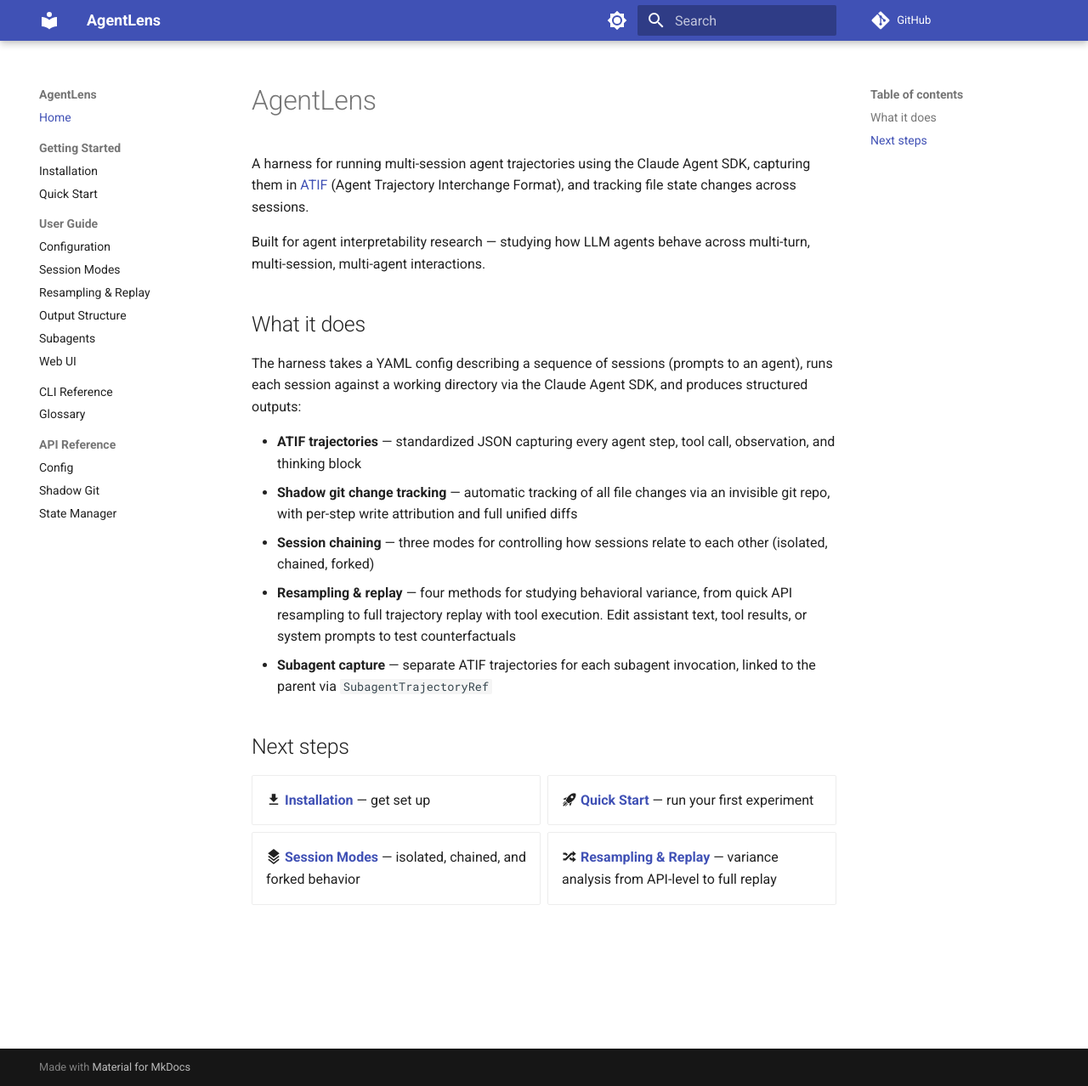
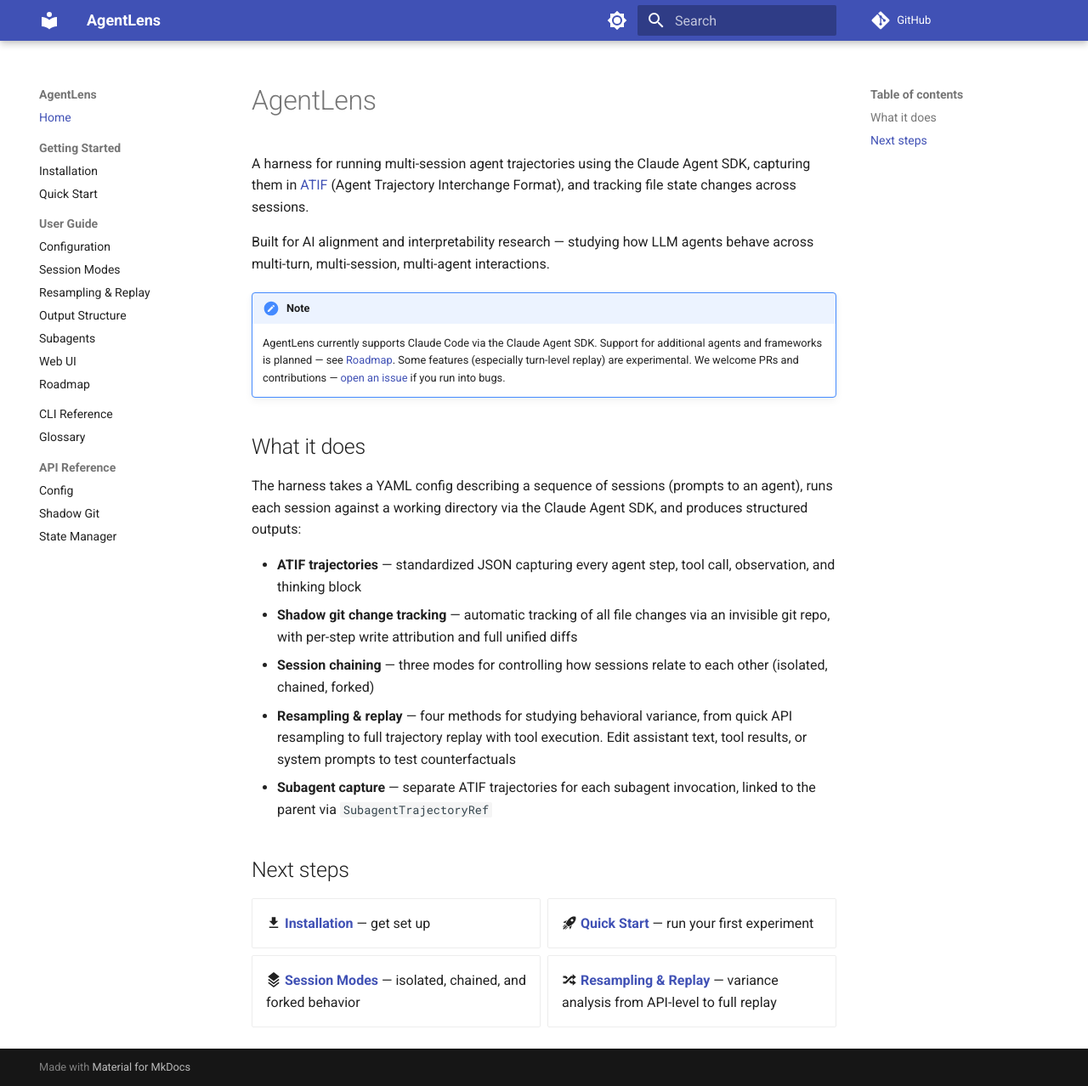
Before and after one commit to dreadnode/agent-lens, an MkDocs documentation site: the page built from docs/index.md, in a window 1280 px wide and 1278 px high. Shown: the whole window at 85% size. Built offline with MkDocs 1.6.1 and Material for MkDocs 9.7.7, drawn with Linux system fonts in a browser that asks for light colours; comment, search, counter and statistics services are not loaded.

Commit message:
Add experimental warnings for replay, update repo URL
Co-Authored-By: Claude Opus 4.6 <noreply@anthropic.com>

```diff
--- a/docs/index.md
+++ b/docs/index.md
@@ -2,7 +2,10 @@
 
 A harness for running multi-session agent trajectories using the Claude Agent SDK, capturing them in [ATIF](https://harborframework.com/docs/agents/trajectory-format) (Agent Trajectory Interchange Format), and tracking file state changes across sessions.
 
-Built for agent interpretability research — studying how LLM agents behave across multi-turn, multi-session, multi-agent interactions.
+Built for AI alignment and interpretability research — studying how LLM agents behave across multi-turn, multi-session, multi-agent interactions.
+
+!!! note
+    AgentLens currently supports Claude Code via the Claude Agent SDK. Support for additional agents and frameworks is planned — see [Roadmap](guide/roadmap.md). Some features (especially turn-level replay) are experimental. We welcome PRs and contributions — [open an issue](https://github.com/dreadnode/agent-lens/issues) if you run into bugs.
 
 ## What it does
 
--- a/mkdocs.yml
+++ b/mkdocs.yml
@@ -1,6 +1,6 @@
 site_name: AgentLens
-site_description: Multi-session agent interpretability harness
-repo_url: https://github.com/vabruzzo/agentlens
+site_description: Multi-session agent alignment and interpretability harness
+repo_url: https://github.com/dreadnode/agent-lens
 
 theme:
   name: material
@@ -64,6 +64,7 @@ nav:
       - Output Structure: guide/output.md
       - Subagents: guide/subagents.md
       - Web UI: guide/web-ui.md
+      - Roadmap: guide/roadmap.md
   - CLI Reference: cli.md
   - Glossary: glossary.md
   - API Reference:
```
Also changed, not shown: README.md (+16 -1 lines), docs/guide/resampling.md (+3 -0 lines).
